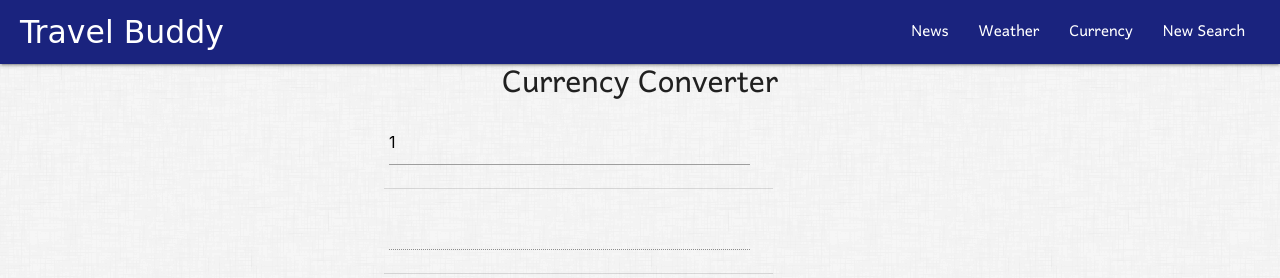
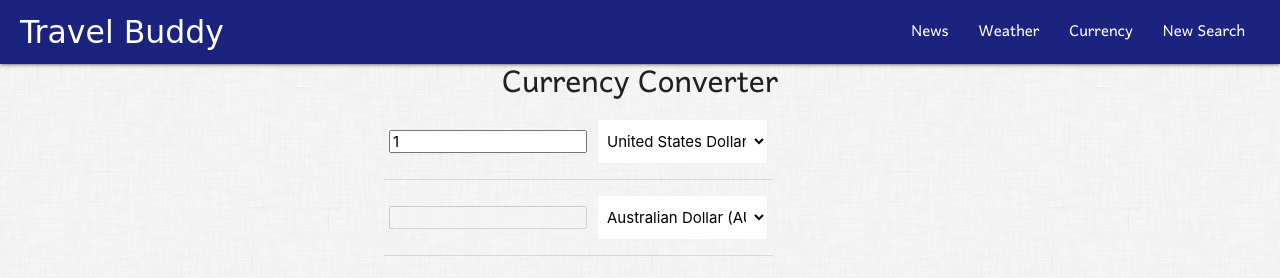
Before and after one commit to kumikonomura/TheEnigmas, a plain HTML site: page currency.html in a window 1280 px wide. Drawn offline with nearby package versions, Linux system fonts and the light colour scheme; a web font is replaced by a local one.

Commit message:
currency converter working

```diff
--- a/assets/javascript/currency.js
+++ b/assets/javascript/currency.js
@@ -1,32 +1,35 @@
-// Click event listener when drop down is clicked
-document.querySelector('#currencydropdown').addEventListener('click', e => {
-    // prevent page from refresh
-    e.preventDefault()
-    // Testing = click event listener works!
-    console.log('click event working')
-    // Array for currencies
-    let currencyList = []
-    // Fetch the API
-    fetch(`https://api.exchangeratesapi.io/latest`)
-        .then(r => r.json())
-        .then(r => {
-            console.log(r.rates)
-            currencyList = Object.keys(r.rates)
-            // Testing = working!
-            console.log(currencyList)
-        })
+// // Click event listener when drop down is clicked
+// document.querySelector('#currencydropdown').addEventListener('click', e => {
+//     // prevent page from refresh
+//     e.preventDefault()
+//     // Testing = click event listener works!
+//     console.log('click event working')
+//     // Array for currencies
+//     let currencyList = []
+//     // Fetch the API
+//     fetch(`https://api.exchangeratesapi.io/latest`)
+//         .then(r => r.json())
+//         .then(r => {
+//             console.log(r.rates)
+//             currencyList = Object.keys(r.rates)
+//             // Testing = working!
+//             console.log(currencyList)
+//         })
 
-})
+// })
 
 // Figure out how to use API to add currencies to list
-// function convertCurrency() {
-//     let from = document.getElementById('#from').value
-//     let to = document.getElementById('#to').value
-//     fetch(`https://api.exchangeratesapi.io/latest`)
-//     .then(r => r.json())
-//     .then(r => {
-//         console.log(r.rates)
-//         currencyList = Object.keys(r.rates)
-//         console.log(currencyList)
-//     })
-// }
+function convertCurrency() {
+    let from = document.getElementById('from').value
+    let to = document.getElementById('to').value
+    fetch(`https://api.exchangeratesapi.io/latest`)
+    .then(r => r.json())
+    .then(r => {
+        console.log(r.rates)
+        currencyList = Object.keys(r.rates)
+        console.log(currencyList)
+        let oneUnit = r.rates[to]/r.rates[from]
+        let amount = document.getElementById('fromAmount').value
+        document.getElementById('toAmount').value = (oneUnit*amount).toFixed(2)
+    })
+}
--- a/currency.html
+++ b/currency.html
@@ -38,12 +38,11 @@
         </ul>
     </header>
     <p id="heading">Currency Converter</p>
-    <div id="box">
     <table>
             <tr>
-                <td><input id="fromAmount" type="text" size="15" value="1" /></td>
+                <td><input class="browser-default" id="fromAmount" type="text" size="15" value="1" /></td>
                 <td>
-                    <select id="from" onchange="convertCurrency();">
+                    <select class="browser-default" id="from" onchange="convertCurrency();">
                         <option value="AUD">Australian Dollar (AUD)</option>
                         <option value="BRL">Brazilian Real (BRL)</option>
                         <option value="BGN">Bulgarian Lev (BGN)</option>
@@ -78,9 +77,9 @@
                 </td>
             </tr>
             <tr>
-                <td><input id="toAmount" type="text" size="15" disabled /></td>
+                <td><input class="browser-default" id="toAmount" type="text" size="15" disabled /></td>
                 <td>
-                    <select id="to">
+                    <select class="browser-default" id="to" onchange="convertCurrency();">
                         <option value="AUD">Australian Dollar (AUD)</option>
                         <option value="BRL">Brazilian Real (BRL)</option>
                         <option value="BGN">Bulgarian Lev (BGN)</option>
@@ -110,7 +109,7 @@
                         <option value="CHF">Swiss Franc (CHF)</option>
                         <option value="THB">Thai Baht (THB)</option>
                         <option value="TRY">Turkish Iira (TRY)</option>
-                        <option value="USD" selected>United States Dollar (USD)</option>
+                        <option value="USD">United States Dollar (USD)</option>
                     </select>
                 </td>
             </tr>
```
